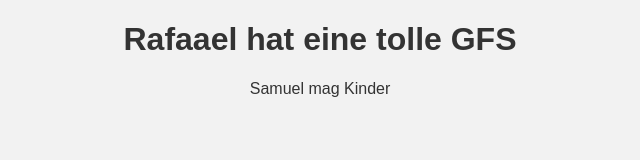
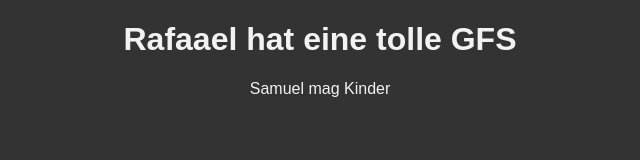
Before and after one commit to Sascha1871337/Rafa-l-saine-Ge-f-s, a plain HTML site: page index.html in a window 1280 px wide. Shown: the whole page, without its empty margins (320-960 px from the left). Drawn offline with Linux system fonts and the light colour scheme.

Commit message:
Update styles.css

```diff
--- a/styles.css
+++ b/styles.css
@@ -1,7 +1,7 @@
 body {
   font-family: Arial, sans-serif;
-  background-color: #f2f2f2;
-  color: #333;
+  background-color: #333;
+  color: #f2f2f2;
   text-align: center;
   marign-top: 50px;
 }
```
